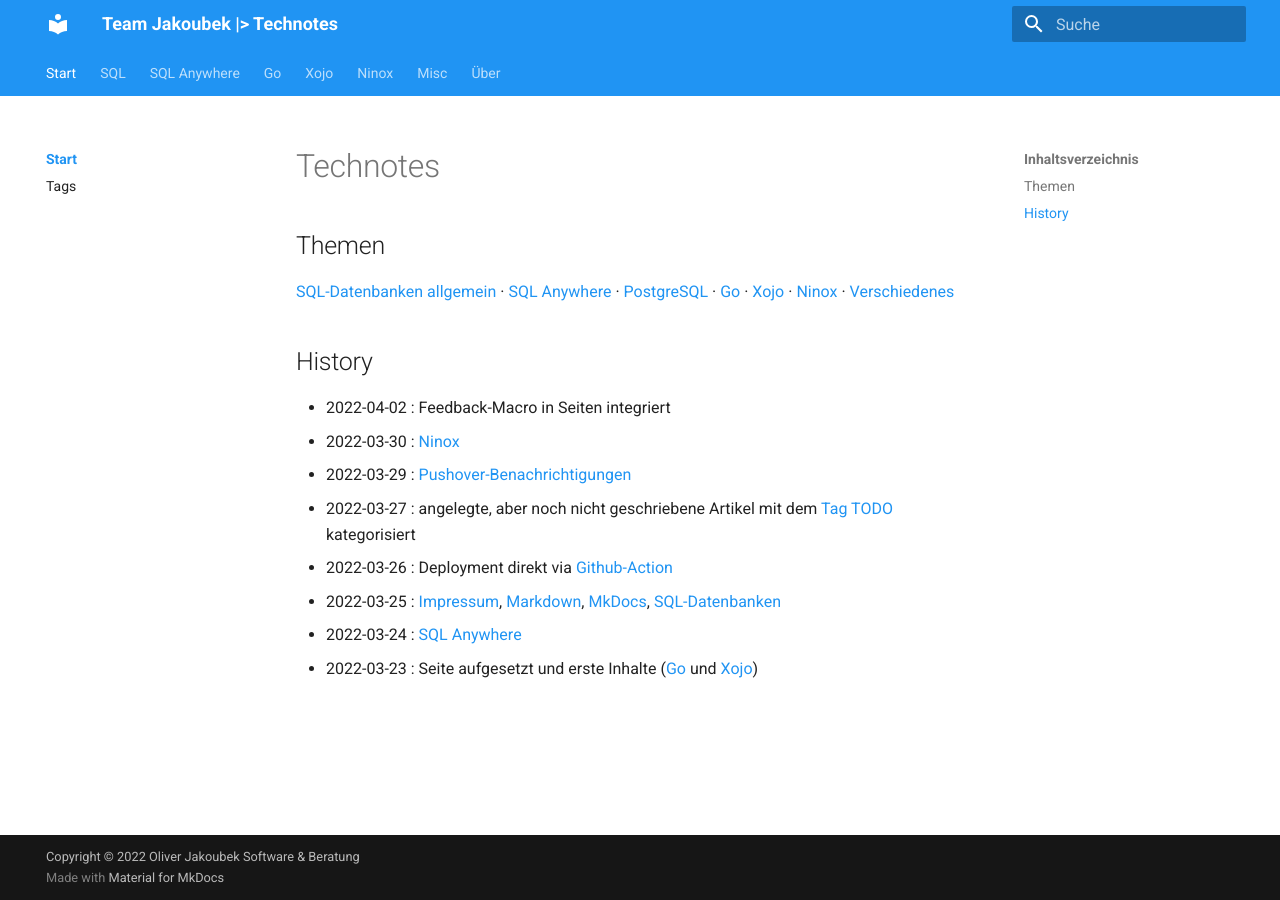
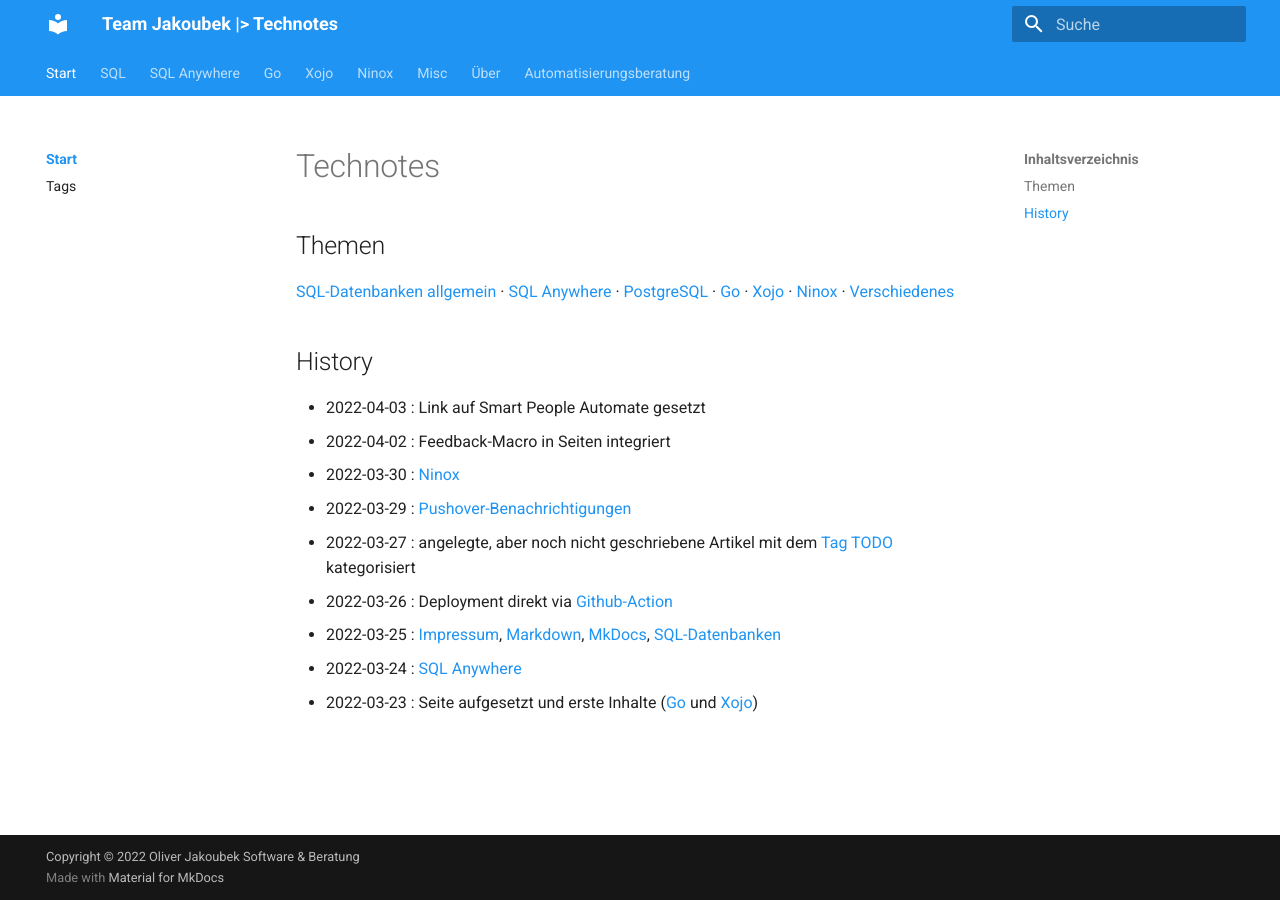
Before and after one commit to jakoubek/technotes, an MkDocs documentation site: the page built from docs/index.md, in a window 1280 px wide. Built offline with MkDocs 1.6.1 and Material for MkDocs 9.7.7, drawn with Linux system fonts in a browser that asks for light colours.

Commit message:
Link auf Smart People Automate

```diff
--- a/docs/index.md
+++ b/docs/index.md
@@ -10,6 +10,7 @@ title: Technotes Home
 
 ## History
 
+- 2022-04-03 : Link auf Smart People Automate gesetzt
 - 2022-04-02 : Feedback-Macro in Seiten integriert
 - 2022-03-30 : [Ninox](/ninox/)
 - 2022-03-29 : [Pushover-Benachrichtigungen](/misc/pushover/)
--- a/mkdocs.yml
+++ b/mkdocs.yml
@@ -69,6 +69,7 @@ nav:
     - Pushover: misc/pushover.md
   - 'Über':
     - 'info/index.md'
+  - Automatisierungsberatung: https://www.smartpeopleautomate.de/?ref=tnt" target="_blank
 
 theme:
   name: material
```
